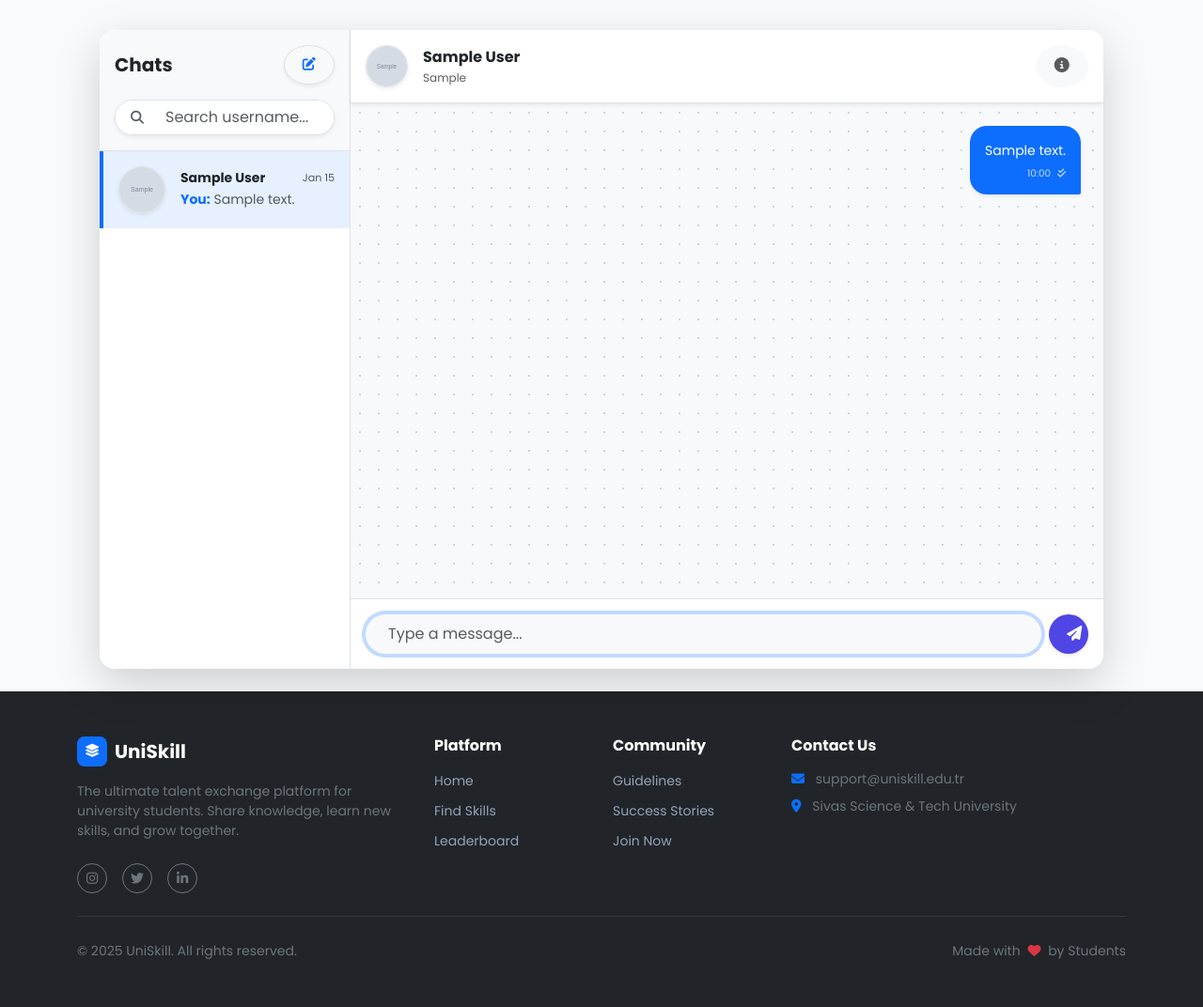
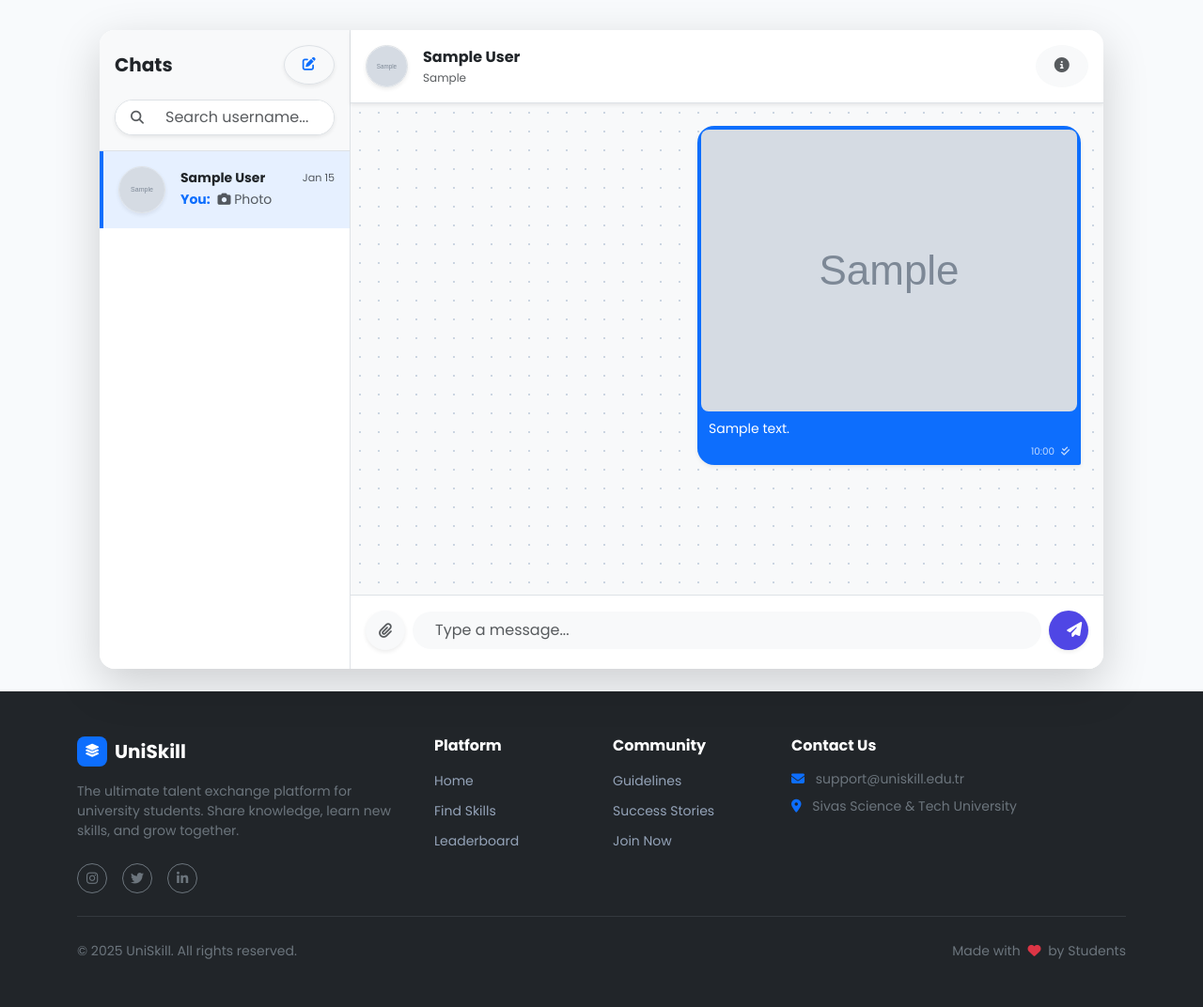
Before and after one commit to bugraozkaya/Uniskill, a Django app: page /messages/1/ in a window 1280 px wide. Shown: the part 83-1155 px from the top of the page at 94% size. Run offline with Django 5.2, Linux system fonts and the light colour scheme; a user stored in the database is signed in; tables that the repository leaves empty hold one stand-in row (values such as "Sample post"); grey boxes marked "Sample" are stand-in pictures; data that the repository does not hold is empty.

Commit message:
fotoğraf yükleme mesaja

```diff
--- a/core/models.py
+++ b/core/models.py
@@ -25,9 +25,8 @@ CATEGORY_CHOICES = [
 class Profile(models.Model):
     user = models.OneToOneField(settings.AUTH_USER_MODEL, on_delete=models.CASCADE, related_name='profile')
 
-    # --- YENİ EKLENEN KISIM: Profil Fotoğrafı ---
+    # --- Profil Fotoğrafı ---
     avatar = models.ImageField(default='default.png', upload_to='profile_pics/', verbose_name="Profile Picture")
-    # --------------------------------------------
 
     balance = models.IntegerField(default=3, help_text="Balance in hours")
     department = models.CharField(max_length=100, blank=True, null=True)
@@ -127,7 +126,10 @@ class Review(models.Model):
 class Message(models.Model):
     sender = models.ForeignKey(settings.AUTH_USER_MODEL, on_delete=models.CASCADE, related_name='sent_messages')
     recipient = models.ForeignKey(settings.AUTH_USER_MODEL, on_delete=models.CASCADE, related_name='received_messages')
-    body = models.TextField()
+    body = models.TextField(blank=True, null=True) # Metin boş olabilir
+    # --- YENİ EKLENEN: Resim Alanı ---
+    image = models.ImageField(upload_to='message_images/', blank=True, null=True)
+    # ---------------------------------
     created_at = models.DateTimeField(auto_now_add=True)
     is_read = models.BooleanField(default=False)
 
--- a/core/templates/core/messaging.html
+++ b/core/templates/core/messaging.html
@@ -44,7 +44,12 @@
                             </div>
                             <p class="mb-0 text-muted small text-truncate">
                                 {% if item.last_message.sender == user %}<span class="text-primary fw-bold">You:</span>{% endif %}
-                                {{ item.last_message.body }}
+
+                                {% if item.last_message.image %}
+                                    <i class="fas fa-camera text-muted ms-1"></i> Photo
+                                {% else %}
+                                    {{ item.last_message.body }}
+                                {% endif %}
                             </p>
                         </div>
                     </a>
@@ -80,12 +85,22 @@
                                     <img src="{{ active_user.profile.avatar.url }}" class="rounded-circle border me-2 align-self-end mb-1" style="width: 28px; height: 28px; object-fit: cover;">
                                 {% endif %}
 
-                                <div class="p-3 shadow-sm {% if msg.sender == user %}bg-primary text-white rounded-3 rounded-bottom-0{% else %}bg-white text-dark rounded-3 rounded-bottom-0{% endif %}"
+                                <div class="p-1 shadow-sm {% if msg.sender == user %}bg-primary text-white rounded-3 rounded-bottom-0{% else %}bg-white text-dark rounded-3 rounded-bottom-0{% endif %}"
                                      style="max-width: 75%; border-radius: 18px !important; {% if msg.sender == user %}border-bottom-right-radius: 2px !important;{% else %}border-bottom-left-radius: 2px !important;{% endif %}">
 
-                                    <p class="mb-1 small" style="white-space: pre-wrap;">{{ msg.body }}</p>
+                                    {% if msg.image %}
+                                        <div class="mb-1">
+                                            <a href="{{ msg.image.url }}" target="_blank">
+                                                <img src="{{ msg.image.url }}" class="img-fluid rounded-3" style="max-height: 300px; object-fit: cover;">
+                                            </a>
+                                        </div>
+                                    {% endif %}
 
-                                    <div class="text-end lh-1">
+                                    {% if msg.body %}
+                                        <p class="mb-1 small px-2 pt-1" style="white-space: pre-wrap;">{{ msg.body }}</p>
+                                    {% endif %}
+
+                                    <div class="text-end lh-1 px-2 pb-1">
                                         <small class="opacity-75" style="font-size: 0.65rem;">
                                             {{ msg.created_at|date:"H:i" }}
                                             {% if msg.sender == user %}
@@ -99,11 +114,19 @@
                     </div>
 
                     <div class="p-3 bg-white border-top">
-                        <form method="POST" class="d-flex gap-2">
+                        <form method="POST" enctype="multipart/form-data" class="d-flex gap-2 align-items-center">
                             {% csrf_token %}
-                            <input type="text" name="content" class="form-control rounded-pill bg-light border-0 py-2 px-4 shadow-inner" placeholder="Type a message..." required autocomplete="off" autofocus>
+
+                            <label for="file-upload" class="btn btn-light rounded-circle text-muted shadow-sm transition-hover" style="width: 42px; height: 42px; display: flex; align-items: center; justify-content: center; cursor: pointer;" title="Attach Image">
+                                <i class="fas fa-paperclip"></i>
+                            </label>
+                            <input id="file-upload" type="file" name="image" style="display: none;" accept="image/*" onchange="showFileName(this)">
+
+                            <input type="text" name="content" class="form-control rounded-pill bg-light border-0 py-2 px-4 shadow-inner" placeholder="Type a message..." autocomplete="off">
+
                             <button type="submit" class="btn btn-primary rounded-circle shadow-sm transition-hover" style="width: 42px; height: 42px;"><i class="fas fa-paper-plane"></i></button>
                         </form>
+                        <div id="file-name-display" class="small text-primary ms-5 mt-1 fw-bold"></div>
                     </div>
 
                 {% else %}
@@ -134,5 +157,15 @@
             chatDiv.scrollTop = chatDiv.scrollHeight;
         }
     });
+
+    // Script to show selected file name
+    function showFileName(input) {
+        var display = document.getElementById('file-name-display');
+        if (input.files && input.files[0]) {
+            display.textContent = "📎 " + input.files[0].name;
+        } else {
+            display.textContent = "";
+        }
+    }
 </script>
 {% endblock %}
--- a/core/views.py
+++ b/core/views.py
@@ -413,6 +413,7 @@ def meeting_room(request, session_id):
 def messaging(request, user_id=None):
     """
     Hem kişi listesini (sol) hem de aktif sohbeti (sağ) yöneten tek fonksiyon.
+    Resim gönderme özelliğini de destekler.
     """
     # 1. SOL TARAFTAKİ KİŞİ LİSTESİ
     messages_qs = Message.objects.filter(
@@ -448,18 +449,21 @@ def messaging(request, user_id=None):
         unread = chat_messages.filter(recipient=request.user, is_read=False)
         unread.update(is_read=True)
 
-        # --- MESAJ GÖNDERME KISMI (DÜZELTİLEN YER) ---
+        # --- YENİ EKLENEN: RESİM DESTEKLİ MESAJ GÖNDERME ---
         if request.method == 'POST':
             content = request.POST.get('content')
-            if content:
+            image = request.FILES.get('image') # Formdan resmi al
+
+            # İçerik veya Resim varsa kaydet
+            if content or image:
                 Message.objects.create(
                     sender=request.user,
                     recipient=active_user,
-                    body=content  # Burada 'body' kullandık
+                    body=content if content else "", # Metin yoksa boş string
+                    image=image # Resim verisi (veya None)
                 )
-                # BURASI ÖNEMLİ: 'chat_detail' DEĞİL 'messaging' OLMALI
                 return redirect('messaging', user_id=user_id)
-        # ----------------------------------------------
+        # ---------------------------------------------------
 
     # 3. YENİ SOHBET BAŞLATMA
     if request.method == 'POST' and not user_id:
@@ -477,6 +481,7 @@ def messaging(request, user_id=None):
         'chat_messages': chat_messages,
     }
     return render(request, 'core/messaging.html', context)
+
 
 @login_required
 def admin_stats(request):
@@ -527,7 +532,7 @@ def landing_page(request):
         return redirect('dashboard')
     return render(request, 'core/landing.html')
 
-# --- YENİ EKLENEN: LEADERBOARD ---
+# --- LEADERBOARD ---
 def leaderboard(request):
     # 1. En Çok Ders Verenler
     most_active = User.objects.annotate(
```
Also changed, not shown: core/migrations/0004_message_image_alter_message_body.py (added).
